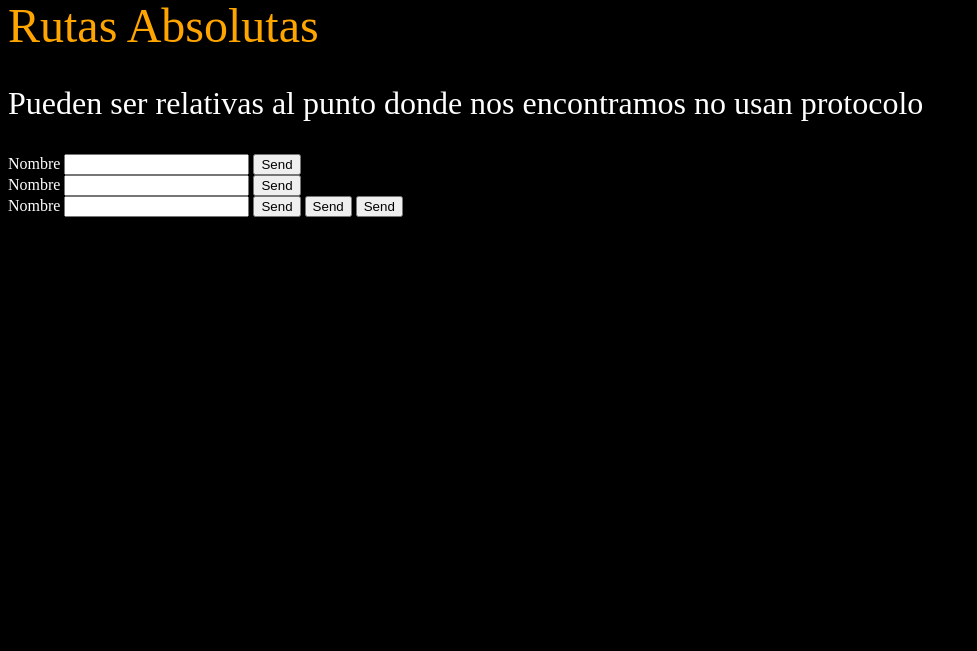
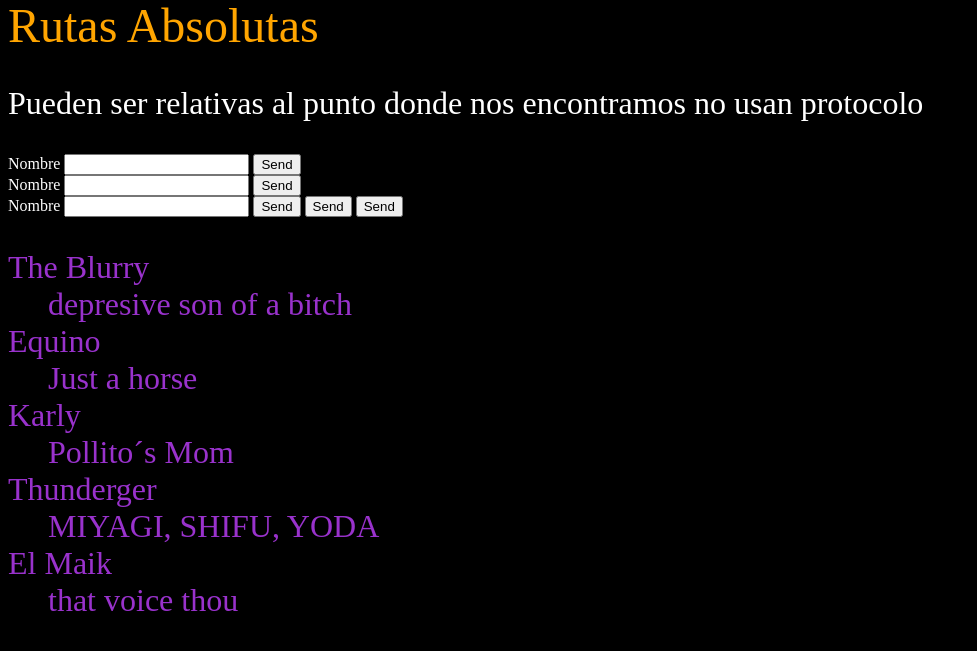
Before and after one commit to ThunderGer23/Git_github, a PHP site: page /practica01_html.html in a window 1280 px wide. Shown: the part 4149-4800 px from the top of the page, without its empty margins (0-977 px from the left). Before the commit the page ends 4366 px from the top, so only its background shows below. Run offline with PHP 8.4, Linux system fonts and the light colour scheme.

Commit message:
Html_css

```diff
--- a/practica01_html.html
+++ b/practica01_html.html
@@ -218,6 +174,20 @@
             <button>Send</button>
         </form>
     </section>
+    <article>
+        <dl>
+            <dt>The Blurry</dt>
+            <dd>depresive son of a bitch</dd>
+            <dt>Equino</dt>
+            <dd>Just a horse</dd>
+            <dt>Karly</dt>
+            <dd>Pollito´s Mom</dd>
+            <dt>Thunderger</dt>
+            <dd>MIYAGI, SHIFU, YODA</dd>
+            <dt>El Maik</dt>
+            <dd>that voice thou</dd>
+        </dl>
+    </article>
 </body>
 
 </html>
--- a/styles/estilos.css
+++ b/styles/estilos.css
@@ -1,9 +1,4 @@
 .Titulo {
-    color: orange;
-    font-size: 3em;
-}
-
-.TituloMain {
     color: orange;
     font-size: 3em;
 }
@@ -40,3 +35,13 @@
 .Cita {
     font-size: 2em;
 }
+
+dl {
+    display: block;
+    margin-top: 1em;
+    margin-bottom: 1em;
+    margin-left: 0;
+    margin-right: 0;
+    font-size: 2em;
+    color: darkorchid;
+}
```
Also changed, not shown: other parts of practica01_html.html (+0 -44 lines).
